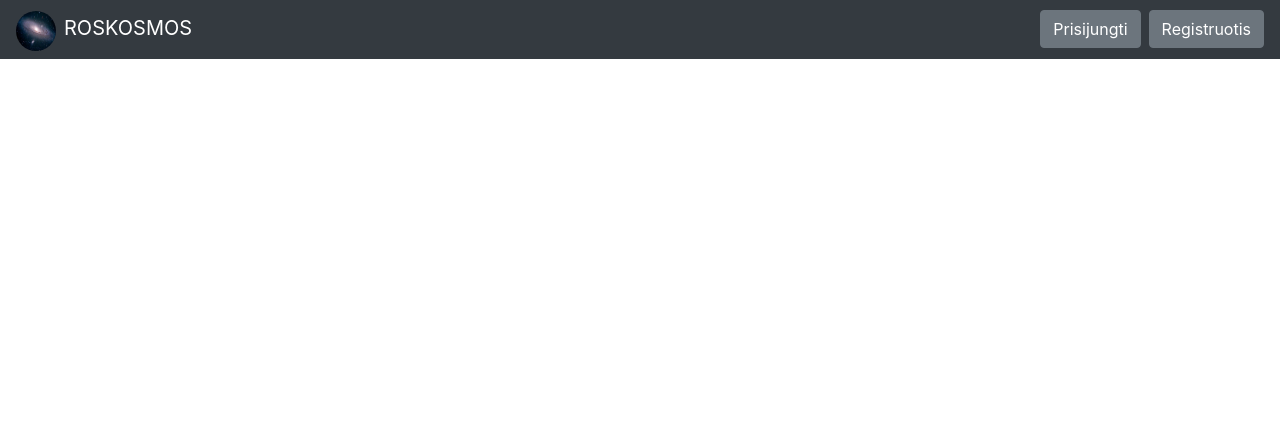
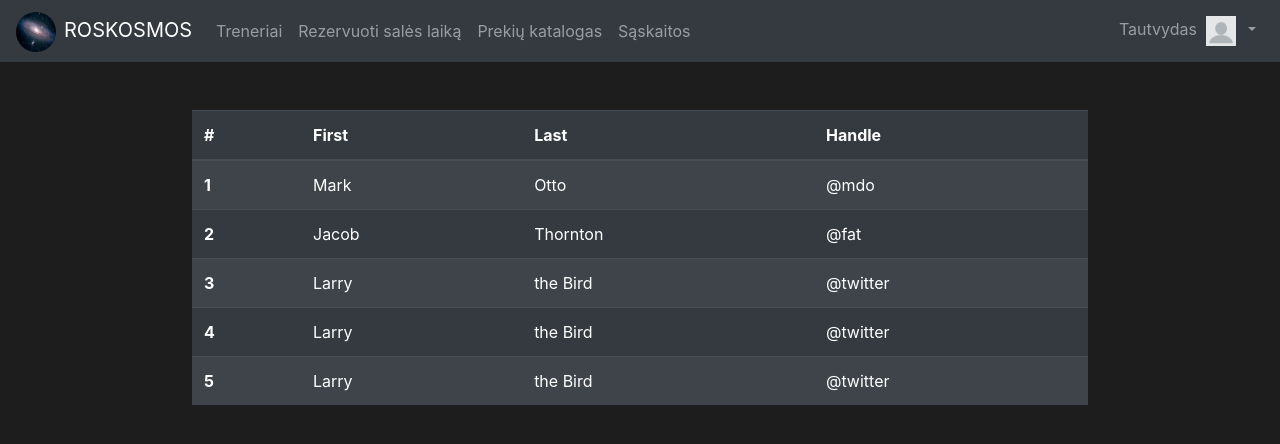
Before and after one commit to kristutis/roskosmos, a React (Create React App) app in the folder web/react-front/: page /treneriai in a window 1280 px wide. Shown: the top 444 px of the page. Built offline with nearby package versions, Linux system fonts and the light colour scheme.

Commit message:
added calendar

```diff
--- a/web/react-front/src/App.css
+++ b/web/react-front/src/App.css
@@ -36,3 +36,7 @@
     transform: rotate(360deg);
   }
 } */
+
+body {
+  background-color: #1D1D1D;
+}
--- a/web/react-front/src/App.js
+++ b/web/react-front/src/App.js
@@ -5,6 +5,7 @@
 import NavBar from './components/NavBar';
 import Profile from './pages/Profile';
 import Home from './pages/Home';
+import Treneriai from './pages/Treneriai';
 
 function App() {
   return (
@@ -14,6 +15,7 @@
           <Switch>
             <Route path="/" exact component={Home}/>
             <Route path="/profile" exact component={Profile} />
+            <Route path="/treneriai" exact component={Treneriai} />
           </Switch>
       </Router>
     </div>
--- a/web/react-front/src/components/NavBar.js
+++ b/web/react-front/src/components/NavBar.js
@@ -5,7 +5,7 @@
 import GuestMenu from './menus/GuestMenu'
 
 function NavBar() {
-    const role = "asasdasd"
+    const role = "KLIENTAS"
 
     const menu = () => {
         switch(role) {
--- a/web/react-front/src/components/menus/ClientMenu.jsx
+++ b/web/react-front/src/components/menus/ClientMenu.jsx
@@ -3,12 +3,15 @@
 import profilePic from '../../images/profile-picture.png'
 
 function ClientMenu() {
+    const vardas="Tautvydas"
+
+
     return (
         <>
         <div className="collapse navbar-collapse">
             <ul className="navbar-nav mr-auto">
                 <li className="nav-item">
-                    <Link to="/profile" className="navbar-logo">
+                    <Link to="/treneriai" className="navbar-logo">
                         <a className="nav-link" >Treneriai <span className="sr-only">(current)</span></a>
                     </Link>
                 </li>
@@ -31,15 +34,16 @@
         </div>
         <div className="collapse navbar-collapse">
             <ul className="navbar-nav ml-auto">
-                <li className="nav-item">
+                {/* <li className="nav-item">
                     <a className="nav-link" >Right</a>
                 </li>
                 <li className="nav-item">
-                    <a className="nav-link" >Link</a>
-                </li>
+                    <a className="nav-link" >Left</a>
+                </li> */}
                 <li className="nav-item dropdown">
                     <a className="nav-link dropdown-toggle" data-toggle="dropdown" aria-haspopup="true" aria-expanded="false">
-                        <img src={profilePic} width="30" height="30"/>
+                        {vardas}&nbsp;&nbsp;
+                        <img src={profilePic} width="30" height="30" className="mr-2"/>
                     </a>
                     <div className="dropdown-menu dropdown-menu-right" aria-labelledby="navbarDropdown">
                         <a className="dropdown-item" >Naudotojo profilis</a>
--- /dev/null
+++ b/web/react-front/src/pages/Treneriai.css
@@ -0,0 +1,5 @@
+.treneriai-div {
+    width: 70%;
+    margin-left: auto;
+    margin-right: auto;
+}
--- /dev/null
+++ b/web/react-front/src/pages/Treneriai.jsx
@@ -0,0 +1,52 @@
+import React from 'react'
+import './Treneriai.css'
+
+export default function Treneriai() {
+    return (
+        <div className="treneriai-div">
+            <br></br><br></br>
+            <table class="table table-striped table-dark">
+                <thead>
+                    <tr>
+                    <th scope="col">#</th>
+                    <th scope="col">First</th>
+                    <th scope="col">Last</th>
+                    <th scope="col">Handle</th>
+                    </tr>
+                </thead>
+                <tbody>
+                    <tr>
+                    <th scope="row">1</th>
+                    <td>Mark</td>
+                    <td>Otto</td>
+                    <td>@mdo</td>
+                    </tr>
+                    <tr>
+                    <th scope="row">2</th>
+                    <td>Jacob</td>
+                    <td>Thornton</td>
+                    <td>@fat</td>
+                    </tr>
+                    <tr>
+                    <th scope="row">3</th>
+                    <td>Larry</td>
+                    <td>the Bird</td>
+                    <td>@twitter</td>
+                    </tr>
+                    <tr>
+                    <th scope="row">4</th>
+                    <td>Larry</td>
+                    <td>the Bird</td>
+                    <td>@twitter</td>
+                    </tr>
+                    <tr>
+                    <th scope="row">5</th>
+                    <td>Larry</td>
+                    <td>the Bird</td>
+                    <td>@twitter</td>
+                    </tr>
+                </tbody>
+            </table>
+        </div>
+    )
+}
--- a/web/react-front/src/pages/home.jsx
+++ b/web/react-front/src/pages/home.jsx
@@ -6,6 +6,7 @@
     return (
         <div class="home-container">
             <video width="10" height="10" src={video} autoPlay loop muted />
+            <br></br><br></br>
             <h1>welcome, stranger</h1>
         </div>
     )
```
